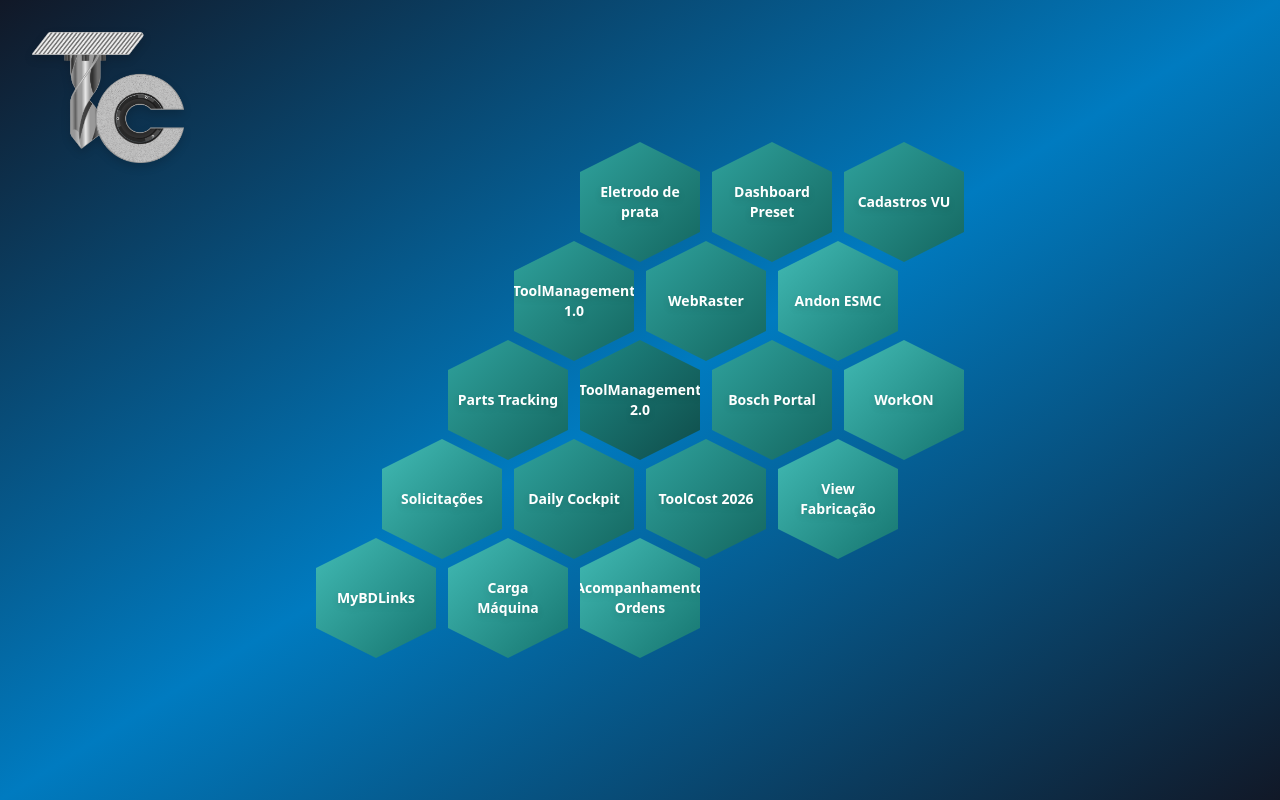
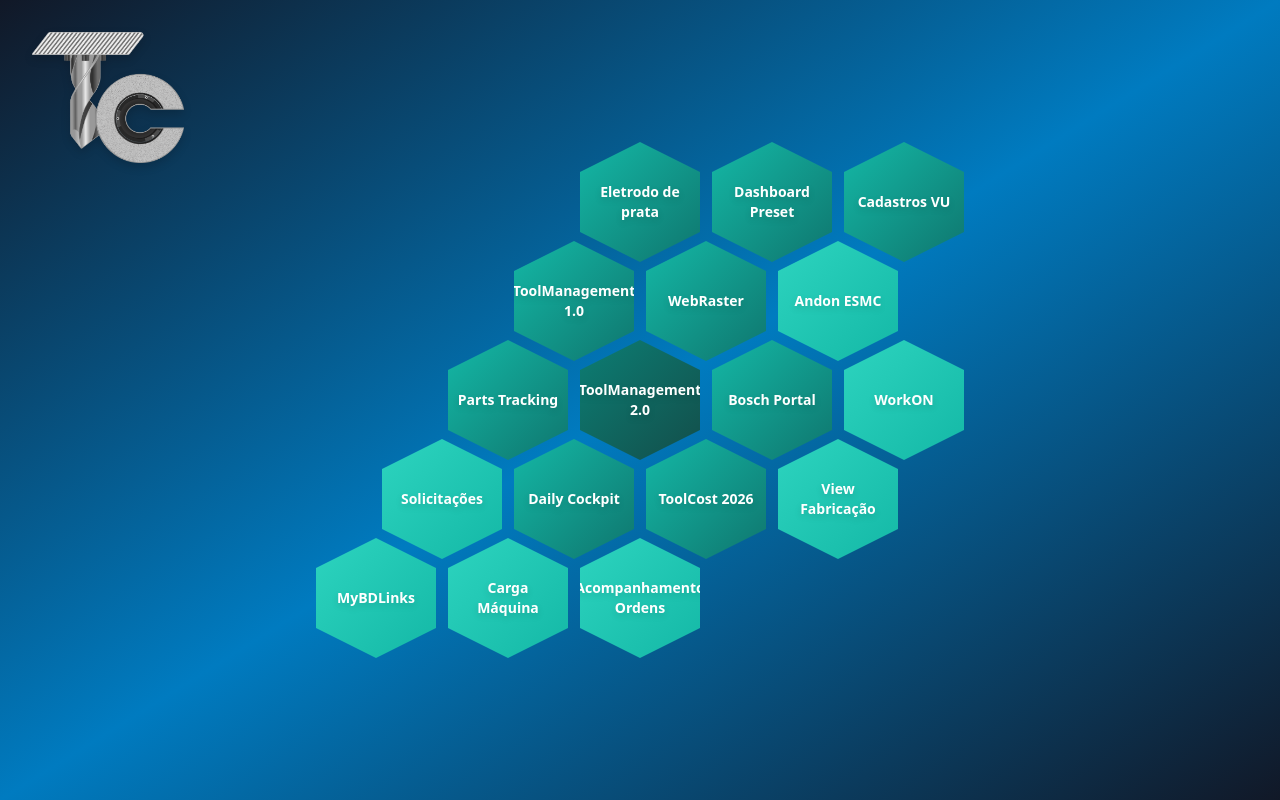
Before and after one commit to JoaoP3dro0808/ColmeiaToolingCenter, a React (Vite) app: page / in a window 1280 px wide. Built offline with nearby package versions, Linux system fonts and the light colour scheme.

Commit message:
Favo color changed

```diff
--- a/src/components/Favo.jsx
+++ b/src/components/Favo.jsx
@@ -16,10 +16,10 @@ export default function Favo({ link, title, relevance, x, y }) {
   const posY = y * spacingY * 0.866;
 
   const getColor = () => {
-    if (relevance === 0) return { from: '#1e8985', to: '#0f4c49'};
-    if (relevance <= 2) return { from: '#2fa29d', to: '#14665f' };
-    if (relevance <= 4) return { from: '#42bbb5', to: '#16756f' };
-    return { from: '#5dd4ce', to: '#18837E' };
+    if (relevance === 0) return { from: '#0c7e74ff', to: '#134e4a' }; // Teal escuro (centro)
+    if (relevance <= 2) return { from: '#14b8a6', to: '#0f766e' }; // Teal médio
+    if (relevance <= 4) return { from: '#2dd4bf', to: '#14b8a6' }; // Teal claro
+    return { from: '#5eead4', to: '#2dd4bf' }; // Teal muito claro (periferia)
   };
 
   const colors = getColor();
```
